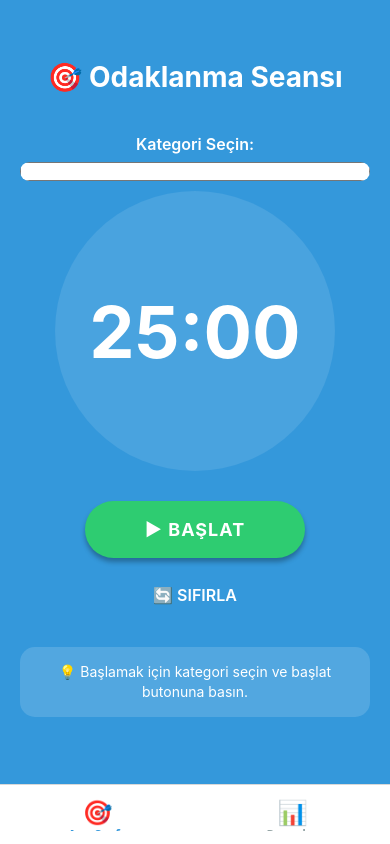
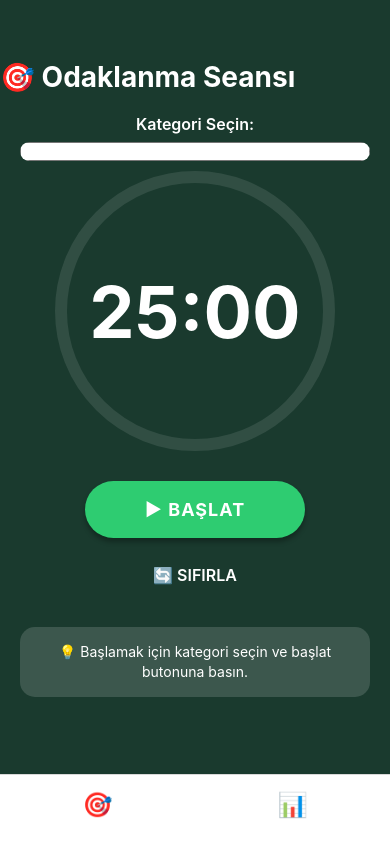
Before and after one commit to berkay1gocer/Pomodoro-Application, a React Native app: screen / in a window 390 px wide. Built offline with nearby package versions, Linux system fonts and the light colour scheme.

Commit message:
sayaç eklendi

```diff
--- a/App.js
+++ b/App.js
@@ -16,13 +16,20 @@ export default function App() {
           tabBarActiveTintColor: '#3498db',
           tabBarInactiveTintColor: '#95a5a6',
           tabBarStyle: {
-            height: 60,
-            paddingBottom: 8,
-            paddingTop: 8,
+            height: 70,
+            paddingBottom: 15,
+            paddingTop: 10,
+            position: 'absolute',
+            bottom: 0,
+            left: 0,
+            right: 0,
+            elevation: 10,
+            zIndex: 999,
           },
           tabBarLabelStyle: {
-            fontSize: 12,
+            fontSize: 13,
             fontWeight: '600',
+            marginBottom: 5,
           },
         }}
       >
--- a/src/components/TimerDisplay.js
+++ b/src/components/TimerDisplay.js
@@ -1,5 +1,6 @@
 import React from 'react';
 import { View, Text, StyleSheet } from 'react-native';
+import Svg, { Circle } from 'react-native-svg';
 
 export default function TimerDisplay({ seconds, mode }) {
   const formatTime = () => {
@@ -10,13 +11,44 @@ export default function TimerDisplay({ seconds, mode }) {
 
   const getProgress = () => {
     const totalTime = mode === 'focus' ? 25 * 60 : 5 * 60;
-    return ((totalTime - seconds) / totalTime) * 100;
+    return ((totalTime - seconds) / totalTime);
   };
+
+  const size = 280;
+  const strokeWidth = 12;
+  const radius = (size - strokeWidth) / 2;
+  const circumference = radius * 2 * Math.PI;
+  const progress = getProgress();
+  const strokeDashoffset = circumference - (progress * circumference);
 
   return (
     <View style={styles.container}>
       <View style={styles.progressRing}>
-        <View style={[styles.progressBar, { height: `${getProgress()}%` }]} />
+        <Svg width={size} height={size} style={styles.svg}>
+          {/* Background circle */}
+          <Circle
+            stroke="rgba(255, 255, 255, 0.1)"
+            fill="none"
+            cx={size / 2}
+            cy={size / 2}
+            r={radius}
+            strokeWidth={strokeWidth}
+          />
+          {/* Progress circle */}
+          <Circle
+            stroke="#4ECDC4"
+            fill="none"
+            cx={size / 2}
+            cy={size / 2}
+            r={radius}
+            strokeWidth={strokeWidth}
+            strokeDasharray={circumference}
+            strokeDashoffset={strokeDashoffset}
+            strokeLinecap="round"
+            rotation="-90"
+            origin={`${size / 2}, ${size / 2}`}
+          />
+        </Svg>
         <Text style={styles.timerText}>{formatTime()}</Text>
       </View>
     </View>
@@ -31,18 +63,12 @@ const styles = StyleSheet.create({
   progressRing: {
     width: 280,
     height: 280,
-    borderRadius: 140,
-    backgroundColor: 'rgba(255, 255, 255, 0.1)',
     justifyContent: 'center',
     alignItems: 'center',
-    overflow: 'hidden',
     position: 'relative',
   },
-  progressBar: {
-    width: '100%',
-    backgroundColor: 'rgba(255, 255, 255, 0.2)',
+  svg: {
     position: 'absolute',
-    bottom: 0,
   },
   timerText: {
     fontSize: 72,
--- a/src/screens/HomeScreen.js
+++ b/src/screens/HomeScreen.js
@@ -31,12 +31,6 @@ export default function HomeScreen() {
           backgroundTime.current = Date.now();
           setDistractions(prev => prev + 1);
           setIsActive(false); // Sayacı duraklat
-
-          Alert.alert(
-            '⚠️ Dikkat Dağınıklığı',
-            'Uygulamadan ayrıldınız. Sayaç duraklatıldı.',
-            [{ text: 'Tamam' }]
-          );
         }
       }
       appState.current = nextAppState;
@@ -114,7 +108,7 @@ export default function HomeScreen() {
   };
 
   return (
-    <View style={styles.container}>
+    <View style={[styles.container, { backgroundColor: '#1a3a2e' }]}>
       <StatusBar style="light" />
 
       <View style={styles.header}>
@@ -182,13 +176,9 @@ export default function HomeScreen() {
 const styles = StyleSheet.create({
   container: {
     flex: 1,
-    backgroundColor: '#3498db',
+    backgroundColor: '#000000',
     paddingTop: 60,
-    paddingBottom: 30,
-  },
-  header: {
-    alignItems: 'center',
-    marginBottom: 20,
+    paddingBottom: 100,
   },
   title: {
     fontSize: 28,
```
